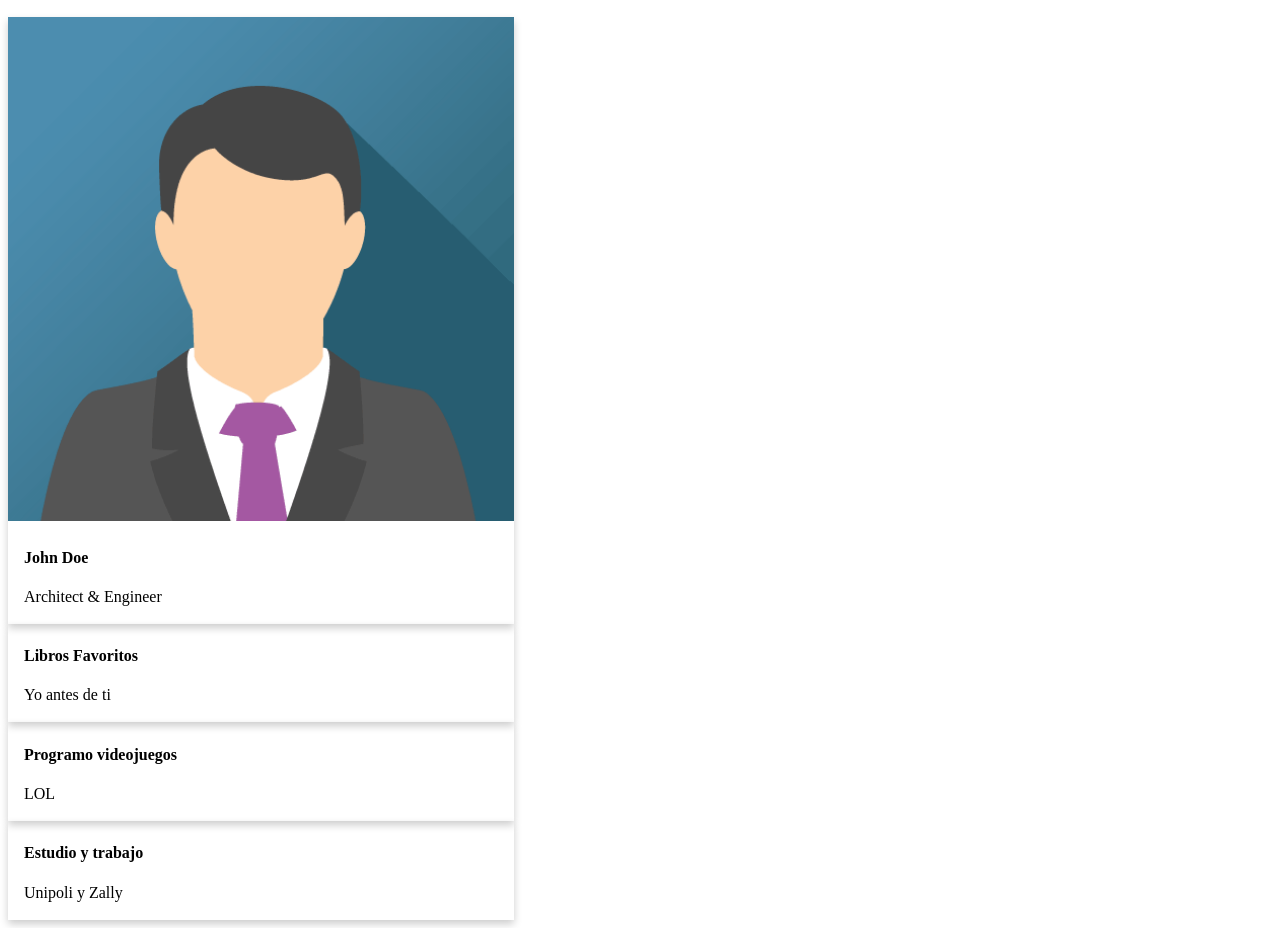
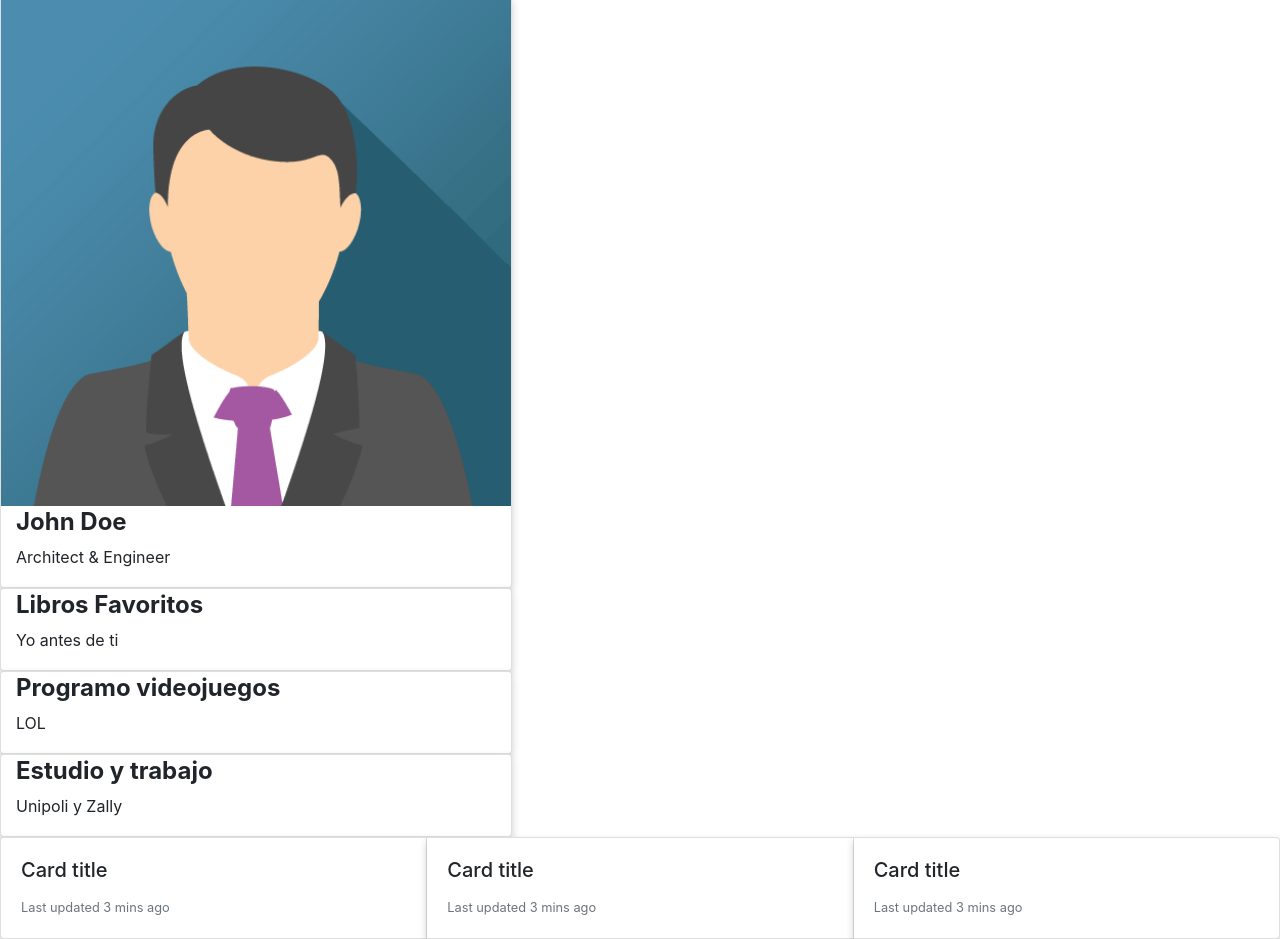
Before and after one commit to AlondraRdz/cf, a plain HTML site: page index.html in a window 1280 px wide. Shown: the part 50-989 px from the top of the page. Drawn offline with nearby package versions, Linux system fonts and the light colour scheme.

Commit message:
Agregamos barra de card

```diff
--- a/index.html
+++ b/index.html
@@ -2,6 +2,9 @@
 <html>
 	<head>
 		<link rel="stylesheet" type="text/css" href="css/style.css">
+		<!-- CSS only -->
+		<link rel="stylesheet" href="https://stackpath.bootstrapcdn.com/bootstrap/4.5.0/css/bootstrap.min.css" integrity="sha384-9aIt2nRpC12Uk9gS9baDl411NQApFmC26EwAOH8WgZl5MYYxFfc+NcPb1dKGj7Sk" crossorigin="anonymous">
+
 	</head>
 	<body>
 		<h2>Card</h2>
@@ -33,5 +36,34 @@
 
 			</div>
 		</div>
+
+		<div class="card-group">
+  			<div class="card">
+    			<div class="card-body">
+  					<h5 class="card-title">Card title</h5>
+      				<p class="card-text"><small class="text-muted">Last updated 3 mins ago</small></p>
+    			</div>
+  			</div>
+  			<div class="card">
+    			<div class="card-body">
+  					<h5 class="card-title">Card title</h5>
+
+     				 <p class="card-text"><small class="text-muted">Last updated 3 mins ago</small></p>
+    			</div>
+  			</div>
+  			<div class="card">
+    			<div class="card-body">
+  					<h5 class="card-title">Card title</h5>
+
+     				 <p class="card-text"><small class="text-muted">Last updated 3 mins ago</small></p>
+    			</div>
+  			</div>
+
+		</div>
+
+		<!-- JS, Popper.js, and jQuery -->
+		<script src="https://code.jquery.com/jquery-3.5.1.slim.min.js" integrity="sha384-DfXdz2htPH0lsSSs5nCTpuj/zy4C+OGpamoFVy38MVBnE+IbbVYUew+OrCXaRkfj" crossorigin="anonymous"></script>
+		<script src="https://cdn.jsdelivr.net/npm/popper.js@1.16.0/dist/umd/popper.min.js" integrity="sha384-Q6E9RHvbIyZFJoft+2mJbHaEWldlvI9IOYy5n3zV9zzTtmI3UksdQRVvoxMfooAo" crossorigin="anonymous"></script>
+		<script src="https://stackpath.bootstrapcdn.com/bootstrap/4.5.0/js/bootstrap.min.js" integrity="sha384-OgVRvuATP1z7JjHLkuOU7Xw704+h835Lr+6QL9UvYjZE3Ipu6Tp75j7Bh/kR0JKI" crossorigin="anonymous"></script>
 	</body>
 </html>
```
